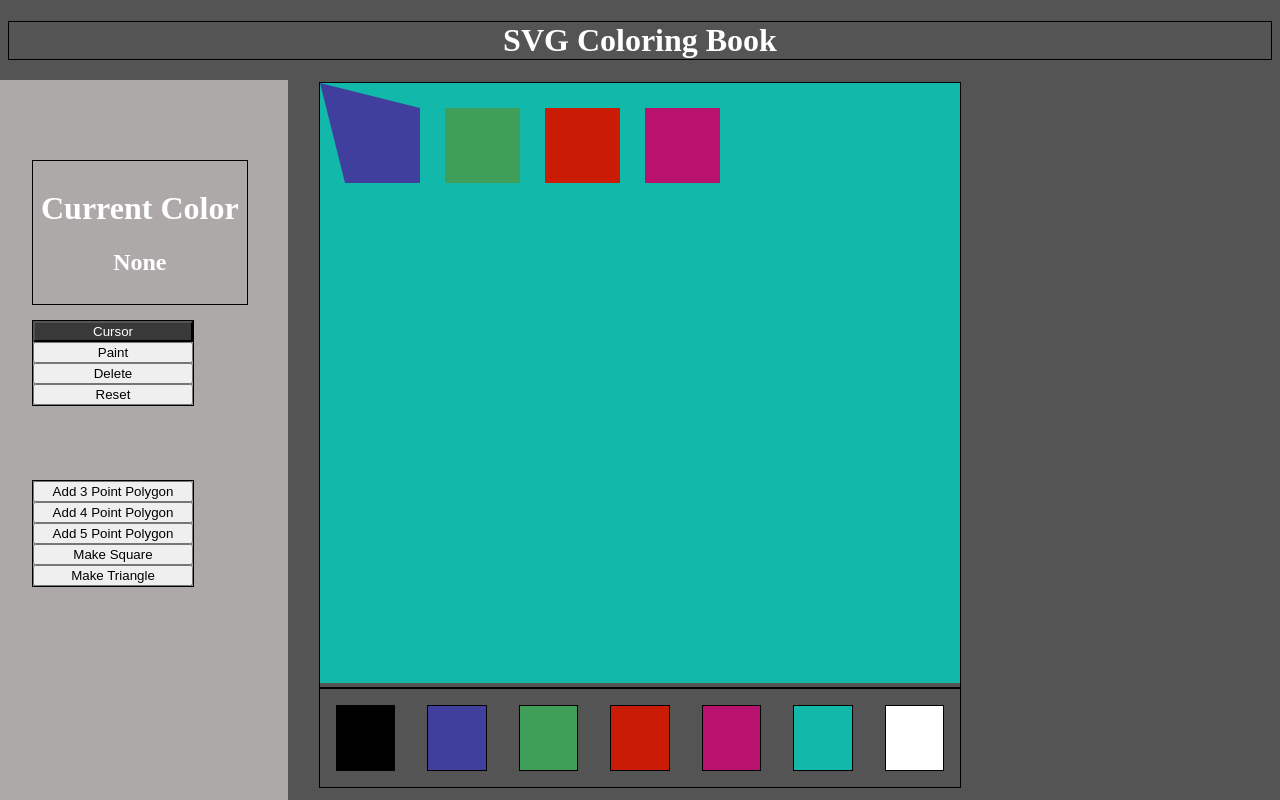
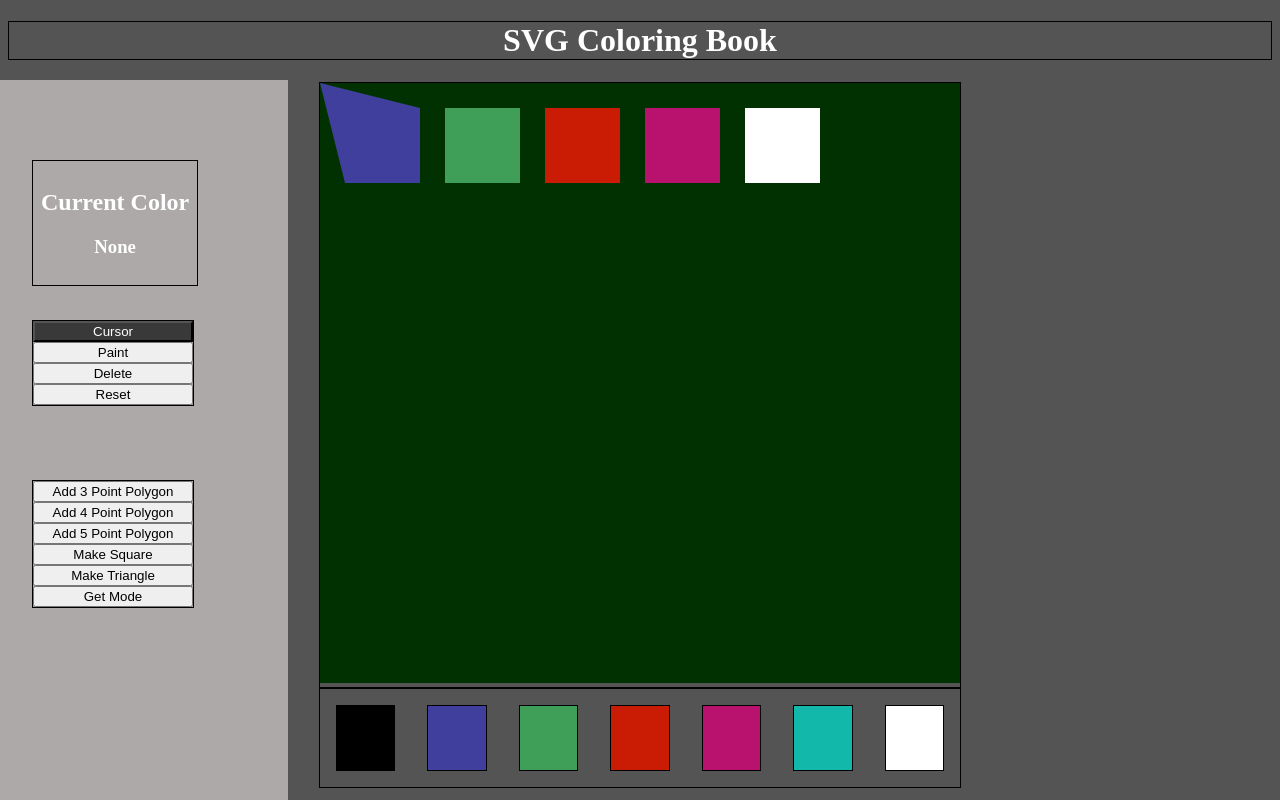
Before and after one commit to JustSteve2k/ColoringBook, a website with bundled scripts: page public/index.html in a window 1280 px wide. Built offline with nearby package versions, Linux system fonts and the light colour scheme.

Commit message:
re-organize html

```diff
--- a/public/index.html
+++ b/public/index.html
@@ -9,35 +9,26 @@
   </head>
   <body>
     <h1 class="titleBlock">SVG Coloring Book</h1>
+
+    <!-- SVG container -->
+
     <div id="svgContainer" class="svgContainer">
-      <!-- <img class="example" src="./SVGs/Arch Image.svg" alt="" /> -->
-      <!-- <svg>
-        <use href="./SVGs/Arch Image.svg"></use>
-      </svg> -->
-      <!-- <svg src="./SVGs/Arch Image.svg" alt="Arch Image"></svg> -->
-
       <svg id="drawing" data-name="Layer 1" xmlns="http://www.w3.org/2000/svg" width="900" height="600" viewBox="0 0 900 600">
-        <polygon id="svgBackground" class="zone color5" points="0,0 0,600 640,600 640,0" fill="currentcolor" />
+        <polygon id="svgBackground" class="zone color5" points="0,0 0,600 640,600 640,0" fill="#013101" locked="true" />
         <polygon class="zone color1" points="0,0 100,25 100,100 25,100" fill="currentColor" />
         <polygon class="zone color2" points="125,25 200,25 200,100 125,100" fill="currentcolor" />
         <polygon class="zone color3" points="225,25 300,25 300,100 225,100" fill="currentcolor" />
         <polygon class="zone color4" points="325,25 400,25 400,100 325,100" fill="currentcolor" />
-        <polygon class="zone color5" points="425,25 500,25 500,100 425,100" fill="currentcolor" />
+        <polygon class="zone color6" points="425,25 500,25 500,100 425,100" fill="currentcolor" />
       </svg>
     </div>
-    <div class="colorSelectionArea">
-      <div id="box0" class="colorBox color0">A</div>
-      <div id="box1" class="colorBox color1">B</div>
-      <div id="box2" class="colorBox color2">C</div>
-      <div id="box3" class="colorBox color3">D</div>
-      <div id="box4" class="colorBox color4">E</div>
-      <div id="box5" class="colorBox color5">F</div>
-      <div id="box6" class="colorBox color6">F</div>
-    </div>
+
+    <!-- Left Button Area  -->
+
     <div id="leftButtonsBackground">
       <div id="selectedColorArea">
-        <h1>Current Color</h1>
-        <h2 id="currentColor">None</h2>
+        <h2>Current Color</h2>
+        <h3 id="currentColor">None</h3>
       </div>
 
       <div id="workButtons" class="workButtons">
@@ -52,7 +43,20 @@
         <button id="btnAddDynPolygon5">Add 5 Point Polygon</button>
         <button id="btnAddSquare">Make Square</button>
         <button id="btnAddNewTriangle">Make Triangle</button>
+        <button id="btnGetMode">Get Mode</button>
       </div>
+    </div>
+
+    <!-- Color Selection Area -->
+
+    <div class="colorSelectionArea">
+      <div id="box0" class="colorBox color0">A</div>
+      <div id="box1" class="colorBox color1">B</div>
+      <div id="box2" class="colorBox color2">C</div>
+      <div id="box3" class="colorBox color3">D</div>
+      <div id="box4" class="colorBox color4">E</div>
+      <div id="box5" class="colorBox color5">F</div>
+      <div id="box6" class="colorBox color6">F</div>
     </div>
 
     <script type="module" src="./js/script.js"></script>
```
